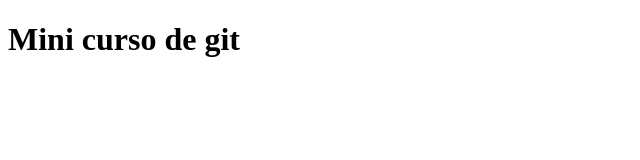
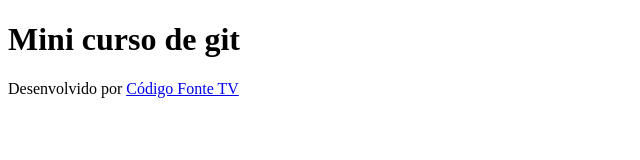
Before and after one commit to DaniWBar/minicursogit, a plain HTML site: page index.html in a window 1280 px wide. Shown: the whole page, without its empty margins (0-640 px from the left). Drawn offline with Linux system fonts and the light colour scheme.

Commit message:
Primeiro commit

```diff
--- a/index.html
+++ b/index.html
@@ -7,5 +7,8 @@
     </head>
     <body>
         <h1>Mini curso de git</h1>
+        <footer>
+            <p>Desenvolvido por <a href="https://www.codigofonte.com.br">Código Fonte TV</a></p>
+        </footer>
     </body>
 </html>
```
